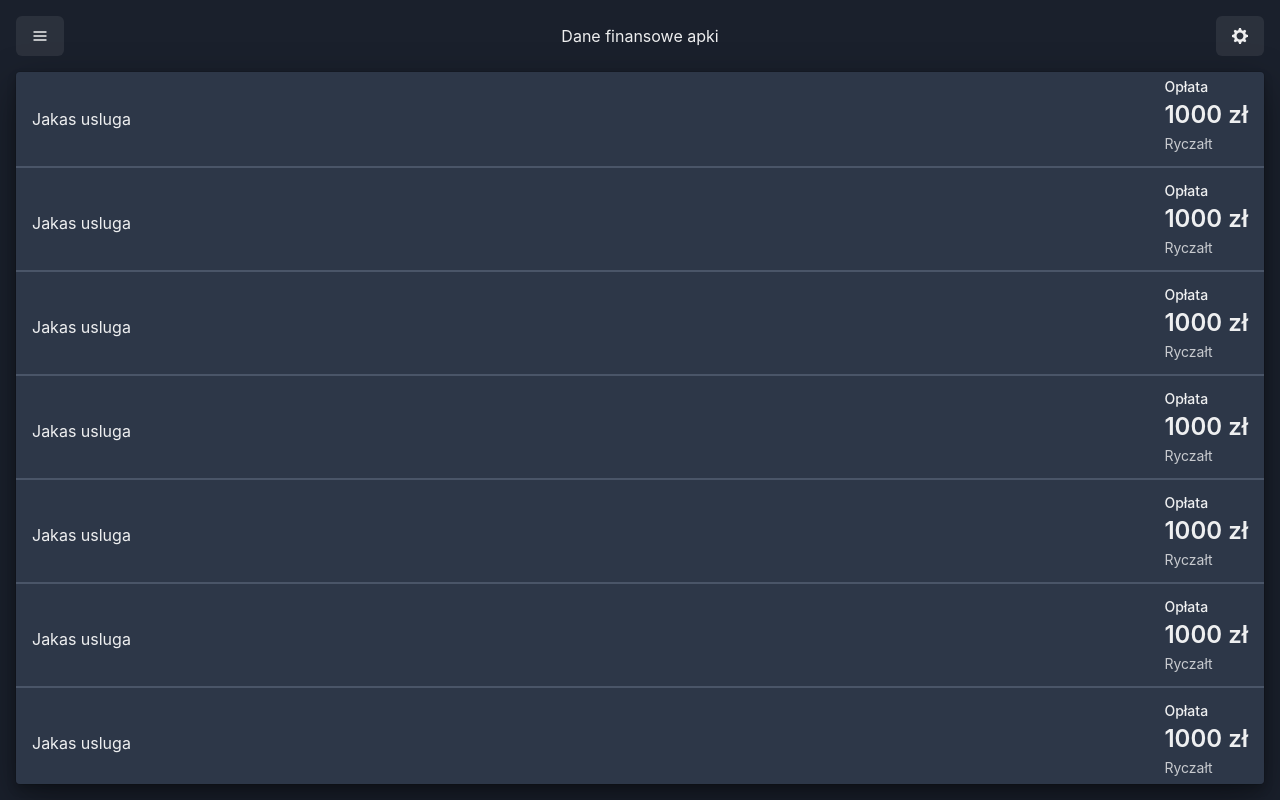
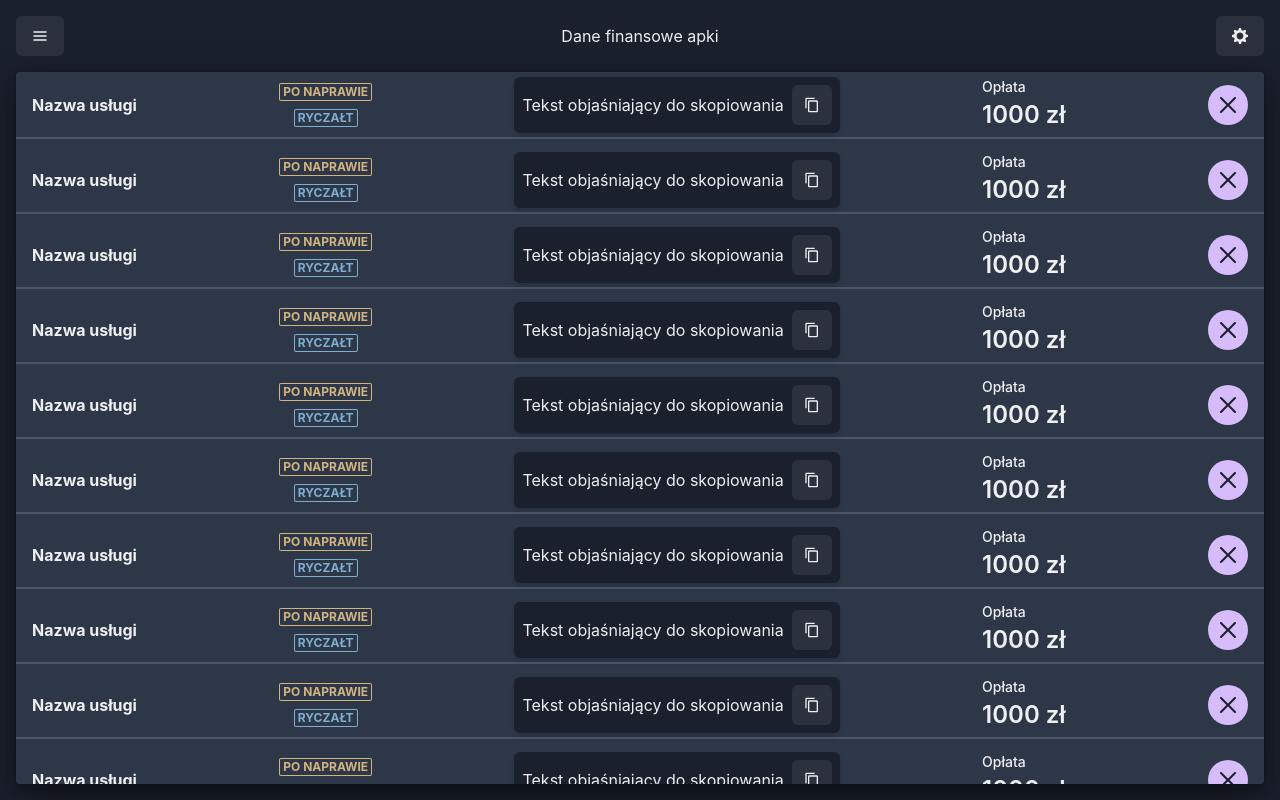
Before and after one commit to goodideagiver/mobilo-app, a React (Vite) app: page / in a window 1280 px wide. Built offline with nearby package versions, Linux system fonts and the light colour scheme.

Commit message:
Feat: add list ui base

```diff
--- a/src/App.tsx
+++ b/src/App.tsx
@@ -1,4 +1,4 @@
-import { Button, StatHelpText, StatNumber } from '@chakra-ui/react'
+import { Badge, Button, Divider, HStack, IconButton, StatNumber, Tooltip, VStack } from '@chakra-ui/react'
 
 import {
   Box,
@@ -17,7 +17,7 @@ import {
   Text,
 } from '@chakra-ui/react'
 
-import { HamburgerIcon, SettingsIcon } from '@chakra-ui/icons'
+import { CloseIcon, CopyIcon, HamburgerIcon, SettingsIcon } from '@chakra-ui/icons'
 
 import { useState } from 'react'
 
@@ -43,13 +43,46 @@ const App = () => {
   )
 
   const singleService = (
-    <Flex borderBottom="2px" borderColor="gray.600" p="1" px="4" align="center" justify="space-between" w="100%">
-      <Text flex="1 1 1">Jakas usluga</Text>
+    <Flex
+      gap="4"
+      borderBottom="2px"
+      borderColor="gray.600"
+      p="1"
+      px="4"
+      align="center"
+      justify="space-between"
+      w="100%"
+    >
+      <Text fontWeight="bold" flex="1 1 1">
+        Nazwa usługi
+      </Text>
+      <VStack>
+        <Badge variant="outline" colorScheme="orange">
+          Po naprawie
+        </Badge>
+        <Badge variant="outline" colorScheme="blue">
+          Ryczałt
+        </Badge>
+      </VStack>
+
+      <HStack bg="chakra-body-bg" rounded="md" shadow="md" p="2">
+        <Text>Tekst objaśniający do skopiowania</Text>
+        <Tooltip hasArrow label="Skopiuj do schowka">
+          <IconButton aria-label="Skopiuj do schowka">
+            <CopyIcon />
+          </IconButton>
+        </Tooltip>
+      </HStack>
+
       <Stat w="fit-content" flex="0 1 0">
         <StatLabel>Opłata</StatLabel>
         <StatNumber whiteSpace="nowrap">1000 zł</StatNumber>
-        <StatHelpText>Ryczałt</StatHelpText>
       </Stat>
+      <Tooltip hasArrow label="Usuń usługę">
+        <IconButton rounded="3xl" colorScheme="purple" aria-label="Usuń usługę">
+          <CloseIcon />
+        </IconButton>
+      </Tooltip>
     </Flex>
   )
 
@@ -74,6 +107,7 @@ const App = () => {
                 {option}
               </Button>
             ))}
+            <Divider />
             <Text>Usługi po naprawie</Text>
             {optionsAfterRepair.map((option) => (
               <Button width="100%" key={option} placeholder={option}>
```
